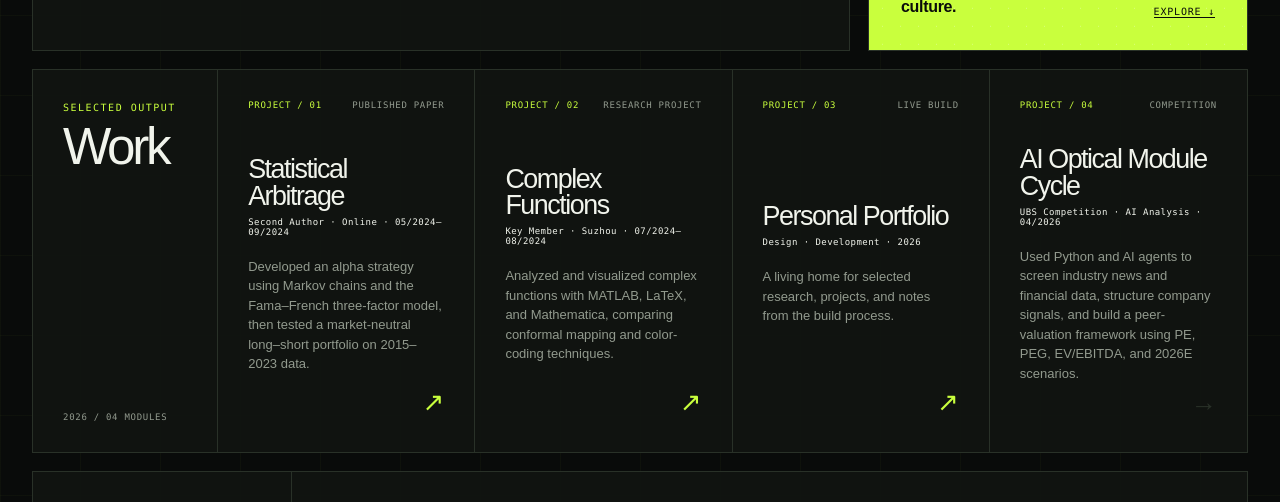
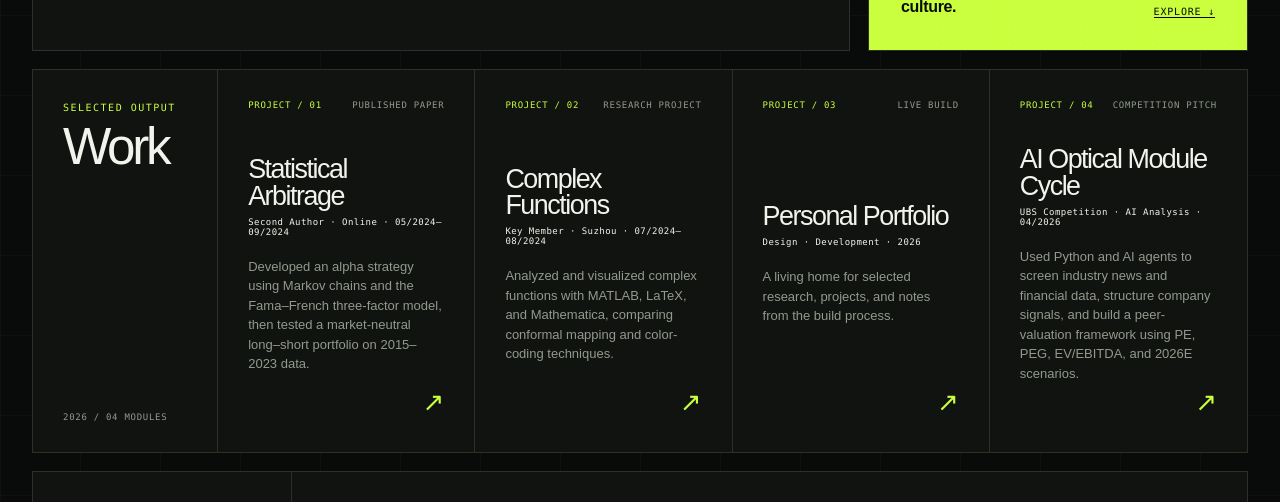
Before and after one commit to xinxing2027/xinxing2027.github.io, a Next.js app: page / in a window 1280 px wide. Shown: the part 625-1127 px from the top of the page. Built offline with nearby package versions, Linux system fonts and the light colour scheme.

Commit message:
Link UBS competition presentation

```diff
--- a/app/page.tsx
+++ b/app/page.tsx
@@ -36,7 +36,8 @@ const work = [
     meta: "UBS Competition · AI Analysis · 04/2026",
     description:
       "Used Python and AI agents to screen industry news and financial data, structure company signals, and build a peer-valuation framework using PE, PEG, EV/EBITDA, and 2026E scenarios.",
-    status: "Competition",
+    href: "/ubs-ai-optical-module-competition-2026.pptx",
+    status: "Competition pitch",
   },
 ];
 
```
